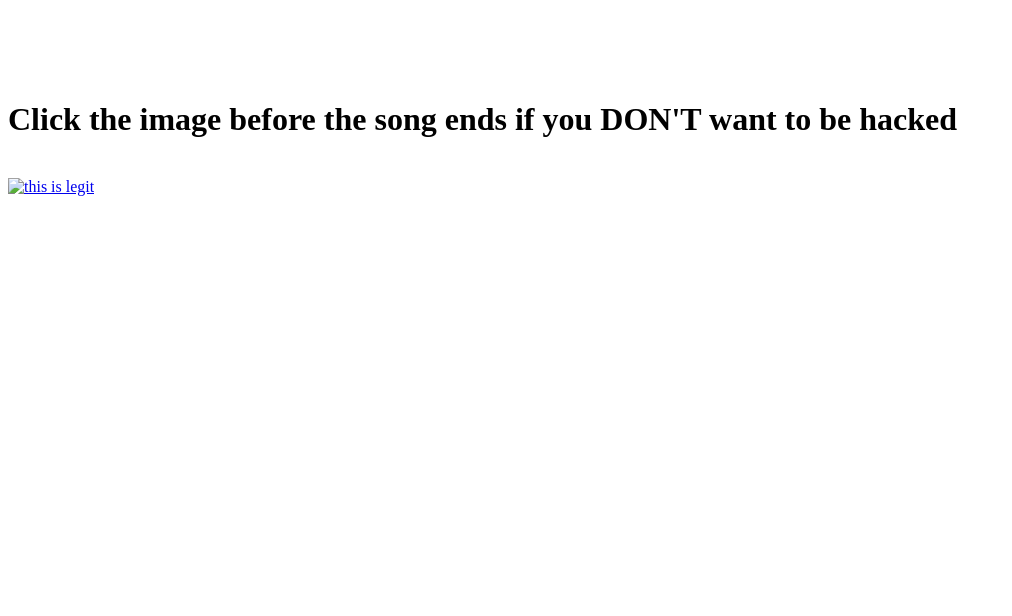
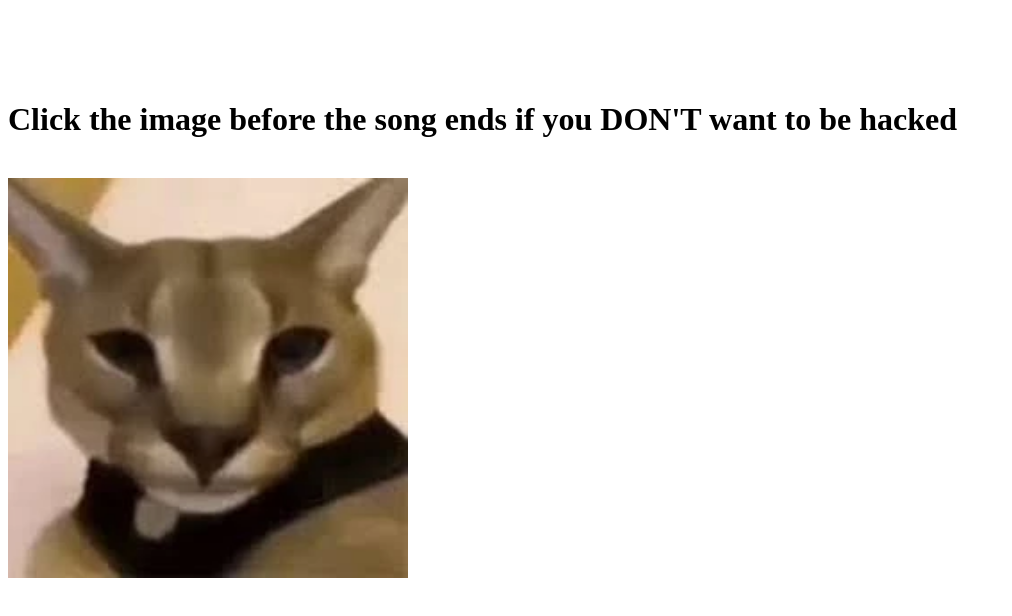
Before and after one commit to cod-md/cod-md.github.io, a plain HTML site: page 2.html in a window 1280 px wide. Shown: the whole page, without its empty margins (0-1012 px from the left). Drawn offline with Linux system fonts and the light colour scheme.

Commit message:
Update 2.html

```diff
--- a/2.html
+++ b/2.html
@@ -27,7 +27,7 @@
     <br>
 
     <a href="3.html" onclick="stopAudio()">
-        <img src="images/Hecker.webp" height="400" title="this is legit">
+        <img src="https://raw.githubusercontent.com/cod-md/cod-md.github.io/main/Hecker.webp" height="400" title="this is legit">
     </a>
     <script>
         function stopAudio() {
```
